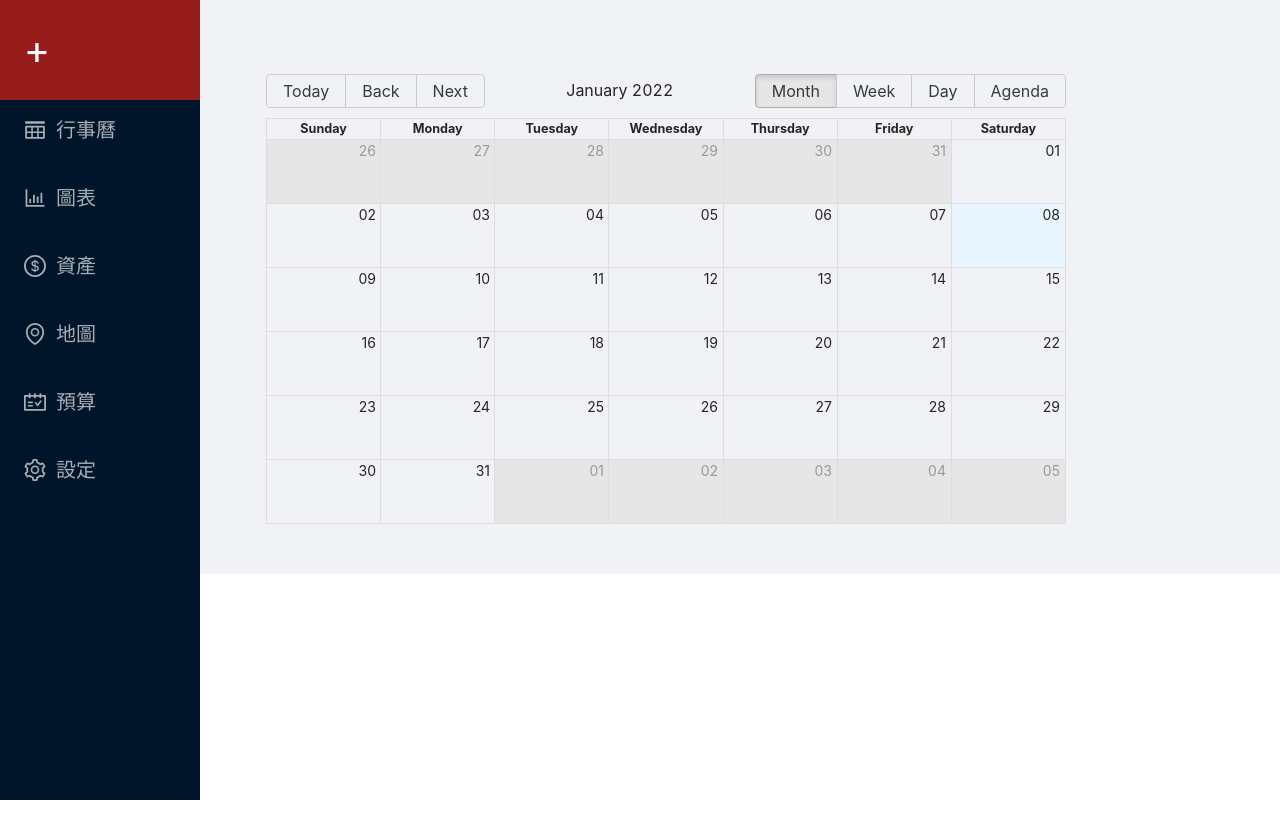
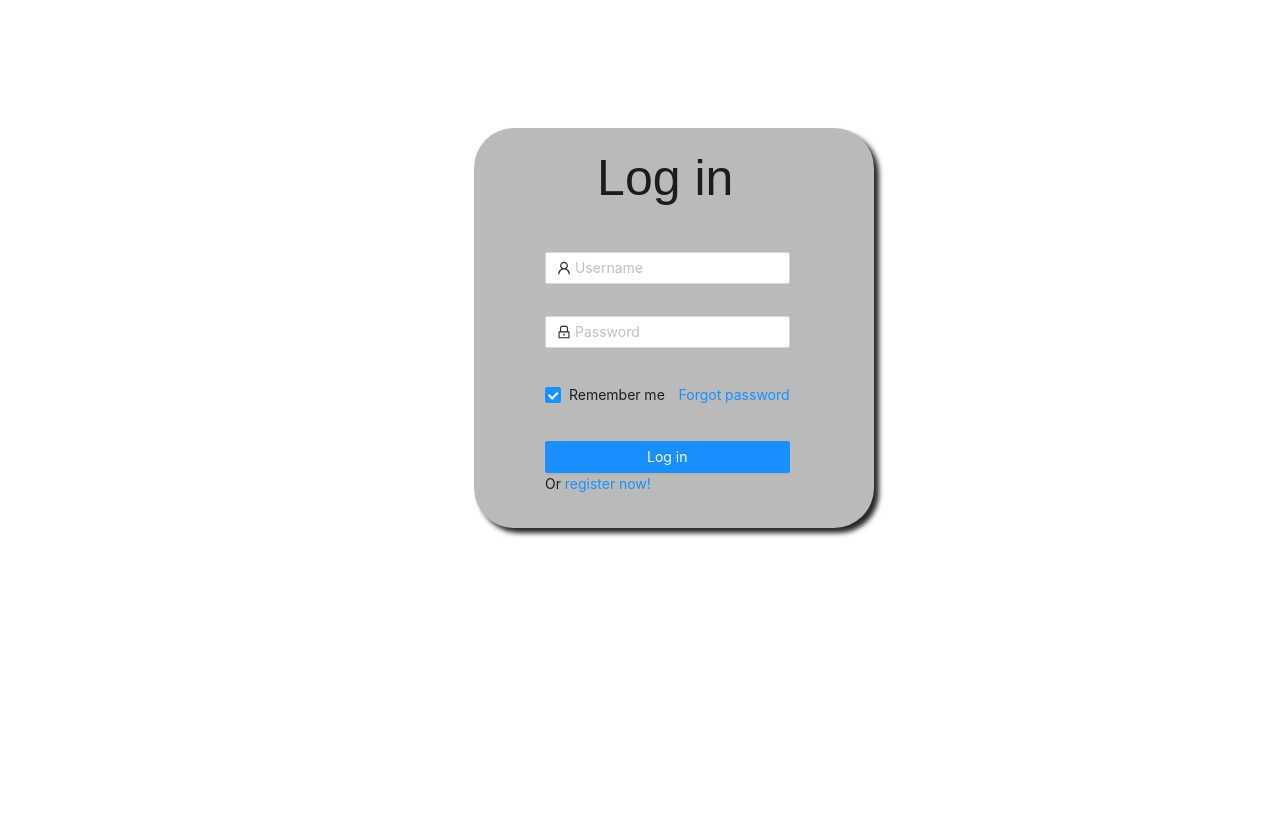
Before and after one commit to moose1108/wp1101_clowns_project, a React (Create React App) app in the folder frontend/: page / in a window 1280 px wide. Before the commit this address led to /calendar. Shown: the top 838 px of the page. Before the commit the page ends 800 px from the top, so only its background shows below. Built offline with nearby package versions, Linux system fonts and the light colour scheme.

Commit message:
Sign_intest

```diff
--- a/frontend/package.json
+++ b/frontend/package.json
@@ -6,6 +6,7 @@
     "@testing-library/jest-dom": "^5.14.1",
     "@testing-library/react": "^12.0.0",
     "@testing-library/user-event": "^13.2.1",
+    "animejs": "^3.2.1",
     "antd": "^4.18.2",
     "axios": "^0.24.0",
     "data-fns": "^0.1.8",
--- a/frontend/src/App.js
+++ b/frontend/src/App.js
@@ -2,6 +2,7 @@ import React, { useState, useEffect, useRef } from 'react';
 import { Routes, Route, Navigate, NavLink } from "react-router-dom";
 import MyCalendar from './Containers/MyCalendar';
 import Add from './Containers/Add';
+import Signin from './Containers/Sign_in'
 import { Layout, Menu } from 'antd';
 import {
   BarChartOutlined,
@@ -16,11 +17,11 @@ const { Header, Content, Footer, Sider } = Layout;
 
 
 function App() {
-  // const [login, setLogin] = useState(false);
+  const [login, setLogin] = useState(false);
 
   // if (login)
   // {
-  return (
+  return login? (
     <div>
       <Layout>
         <Sider style={{
@@ -36,7 +37,7 @@ function App() {
             </Menu.Item>
             <Menu.Item key='2' style={{ height: '60px', fontSize: '20px', marginTop: '0px' }} icon={<InsertRowAboveOutlined style={{ fontSize: '110%' }} />}>
               <NavLink to="/calendar" />
-              行事曆
+              日曆
             </Menu.Item>
             <Menu.Item key='3' style={{ height: '60px', fontSize: '20px' }} icon={<BarChartOutlined style={{ fontSize: '110%' }} />}>
               <NavLink to="/graph" />
@@ -71,7 +72,7 @@ function App() {
         </Layout>
       </Layout>
     </div>
-  )
+  ) : (<Signin Login = {setLogin}/>)
   // }
   // else{
   //   return(
--- /dev/null
+++ b/frontend/src/Containers/Sign_in.js
@@ -0,0 +1,72 @@
+import React from 'react';
+import '../Css/Sign_in.css';
+import { Form, Input, Button, Checkbox } from 'antd';
+import { UserOutlined, LockOutlined } from '@ant-design/icons';
+import { PageHeader } from 'antd';
+const NormalLoginForm = ({Login}) => {
+  const onFinish = values => {
+    console.log('Received values of form: ', values);
+  };
+  const login = () =>{
+      Login(true);
+  }
+  return (
+        <div className='space'>
+            <div>
+                <h1 className='title'>
+                    Log in
+                </h1>
+                <Form
+                name="normal_login"
+                className="login-form"
+                initialValues={{
+                    remember: true,
+                }}
+                onFinish={onFinish}
+                >
+                    <Form.Item
+                        name="username"
+                        rules={[
+                        {
+                            required: true,
+                            message: 'Please input your Username!',
+                        },
+                        ]}
+                    >
+                    <Input prefix={<UserOutlined className="site-form-item-icon" />} placeholder="Username" />
+                    </Form.Item>
+                    <Form.Item
+                        name="password"
+                        rules={[
+                        {
+                            required: true,
+                            message: 'Please input your Password!',
+                        },
+                        ]}
+                    >
+                        <Input
+                        prefix={<LockOutlined className="site-form-item-icon" />}
+                        type="password"
+                        placeholder="Password"
+                        />
+                    </Form.Item>
+                <Form.Item>
+                    <Form.Item name="remember" valuePropName="checked" noStyle>
+                    <Checkbox>Remember me</Checkbox>
+                    </Form.Item>
+                    <a className="login-form-forgot" href="">
+                    Forgot password
+                    </a>
+                </Form.Item>
+                <Form.Item>
+                    <Button type="primary" htmlType="submit" className="login-form-button" onClick={login}>
+                    Log in
+                    </Button>
+                    Or <a href="https://www.google.com/">register now!</a>
+                </Form.Item>
+                </Form>
+            </div>
+        </div>
+  );
+};
+export default NormalLoginForm;
--- /dev/null
+++ b/frontend/src/Css/Sign_in.css
@@ -0,0 +1,44 @@
+.login-form {
+    max-width: 300px;
+}
+.login-form-forgot {
+    float: right;
+}
+.login-form-button {
+    width: 100%;
+}
+.space {
+    align-content: center;
+    justify-content: center;
+    width: 400px;
+    height: 400px;
+    position: relative;
+    left: 37%;
+    margin-top: 10%;
+    border-radius: 10%;
+    box-shadow: 5px 5px 5px;
+    background-color: #BABABA;
+}
+
+.space div{
+    margin-top: 1%;
+    margin-left: 4%;
+}
+.title {
+    margin-left: 50px;
+}
+@import url('https://fonts.googleapis.com/css2?family=Nunito:wght@500&display=swap');
+.title {
+    font-size: 50px;
+    font-family: 'Nunito', sans-serif;
+    margin-left: 28%;
+    animation: move 1.5s infinite;
+}
+@keyframes move {
+    0%{transform: translateY(-20px);}
+    20%{transform: translateY(-20px);}
+    40%{transform: translateY(20px);}
+    60%{transform: translateY(-20px);}
+    80%{transform: translateY(20px);}
+    100%{transform: translateY(-20px);}
+}
--- a/package.json
+++ b/package.json
@@ -1,5 +1,6 @@
 {
   "name": "wp1101_clowns_project",
+  "type": "module",
   "version": "1.0.0",
   "main": "index.js",
   "repository": "https://github.com/moose1108/wp1101_clowns_project.git",
```
Also changed, not shown: 1 other file (tests, documents, lock files or other folders).
